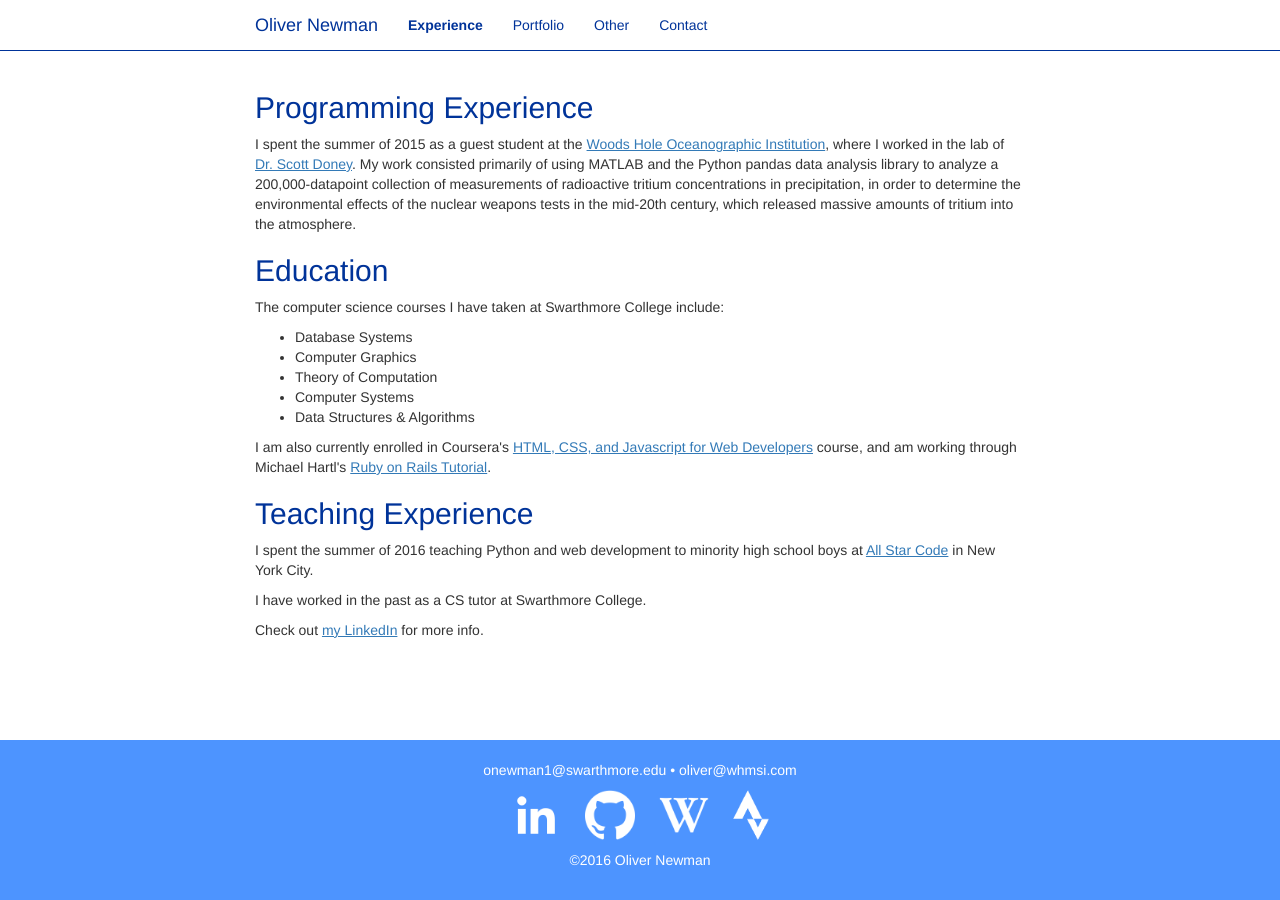
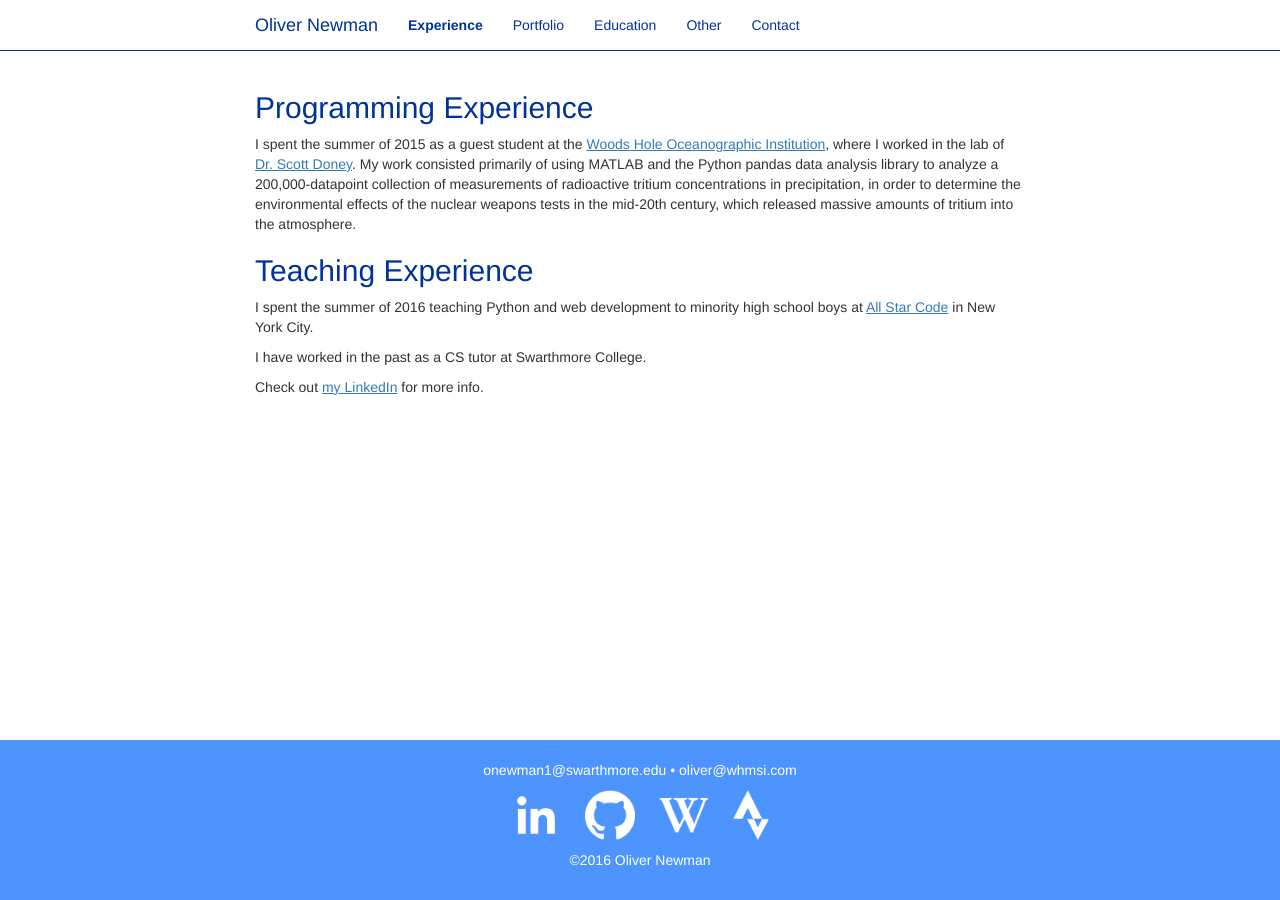
Before and after one commit to oliver-newman/personal_website, a Jekyll site: the page built from experience/index.html, in a window 1280 px wide. Built offline with Jekyll 4.4.1, drawn with Linux system fonts in a browser that asks for light colours.

Commit message:
Added education section

```diff
--- a/_includes/navbar.html
+++ b/_includes/navbar.html
@@ -18,6 +18,10 @@
           <div class="hoverbar"></div>
         </li>
         <li>
+          <a href="{{ base }}/education/" {% if page.title == 'Education' %} class="active"{% endif %}>Education</a>
+          <div class="hoverbar"></div>
+        </li>
+        <li>
           <a href="{{ base }}/other/" {% if page.title == 'Other' %} class="active"{% endif %}>Other</a>
           <div class="hoverbar"></div>
         </li>
--- a/_scss/base.scss
+++ b/_scss/base.scss
@@ -49,7 +49,7 @@
       bottom: 0;
       left: 0;
       right: 0;
-      height: 5px;
+      height: 3px;
     }
     @media (min-width: $navbar-min-width) {
       li:hover a:not(.active) + .hoverbar {
@@ -62,6 +62,7 @@
 .section-container {
   h1, h2, h3, h4, h5, h6 {
     color: $dark-blue;
+
   }
   padding-top: 20px;
   padding-bottom: 20px;
--- a/experience/index.html
+++ b/experience/index.html
@@ -19,23 +19,6 @@
       </p>
     </section>
     <section>
-      <h2>Education</h2>
-      <p>The computer science courses I have taken at Swarthmore College include:
-        <ul>
-          <li>Database Systems</li>
-          <li>Computer Graphics</li>
-          <li>Theory of Computation</li>
-          <li>Computer Systems</li>
-          <li>Data Structures &amp; Algorithms</li>
-        </ul>
-      </p>
-      <p>I am also currently enrolled in Coursera's
-      <a target="_blank" href="https://www.coursera.org/learn/html-css-javascript-for-web-developers/">HTML, CSS, and Javascript for Web Developers</a>
-      course, and am working through Michael Hartl's
-      <a href="https://railstutorial.org/">Ruby on Rails Tutorial</a>.
-      </p>
-    </section>
-    <section>
       <h2>Teaching Experience</h2>
       <p>I spent the summer of 2016 teaching Python and web development to
       minority high school boys at
```
Also changed, not shown: education/index.html (added, +26 -0 lines), _scss/education.scss (added).
